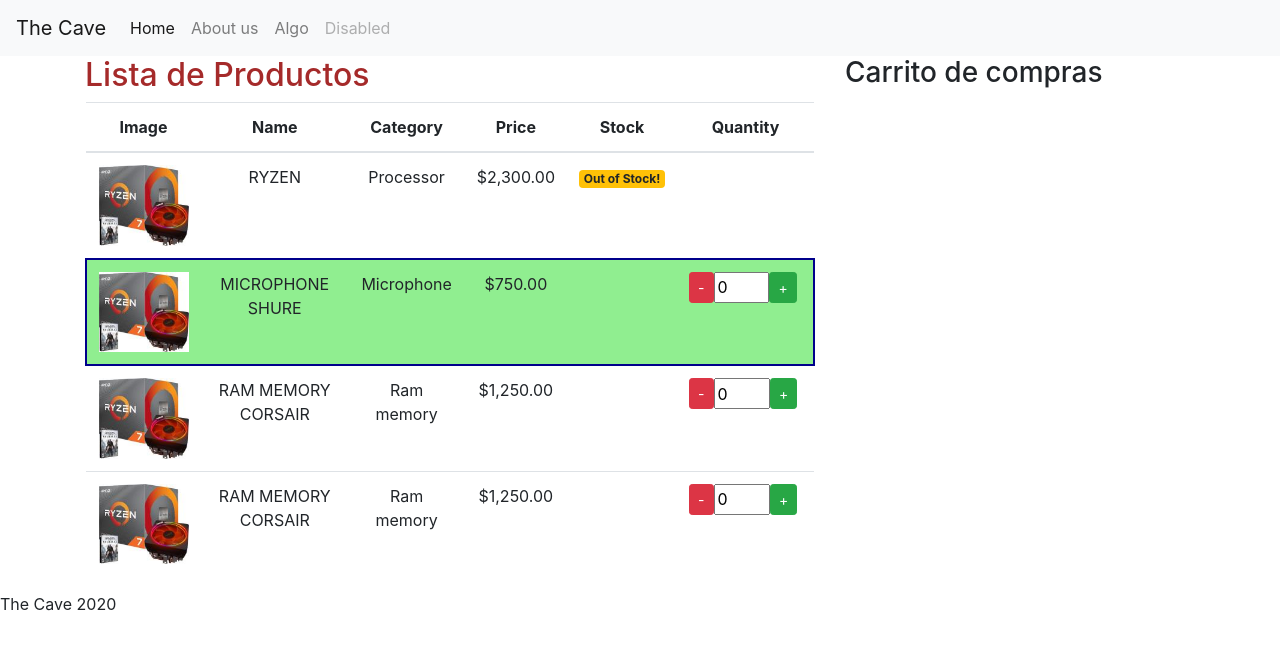
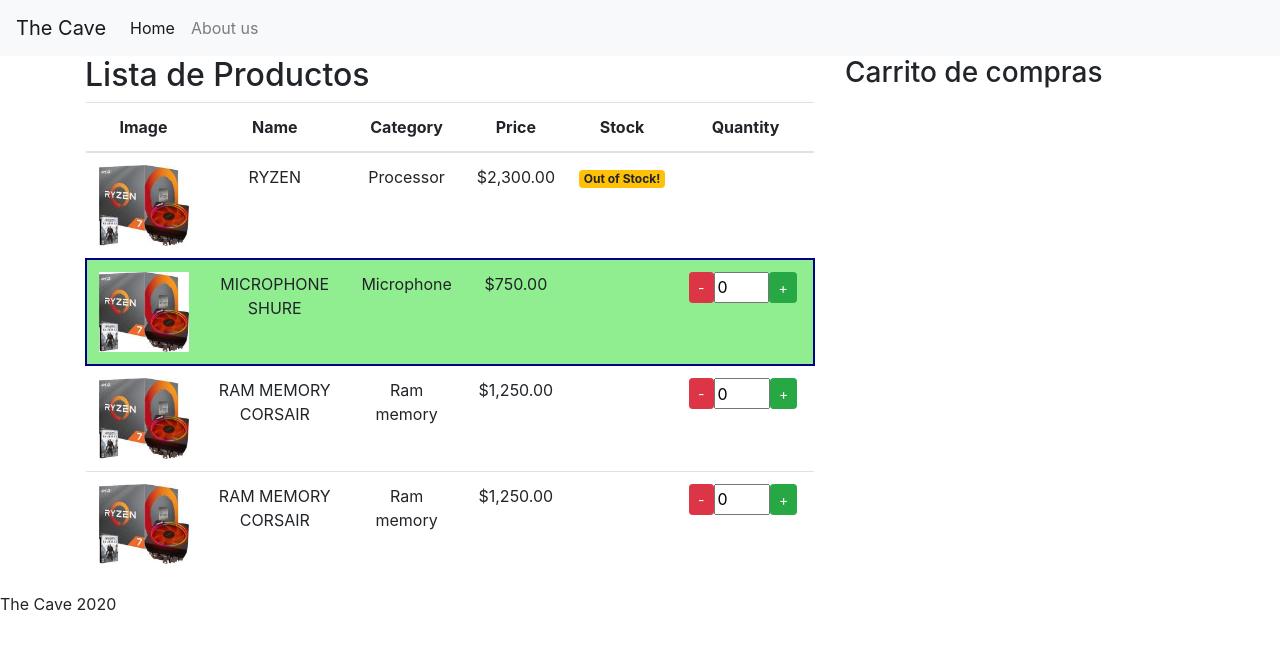
Before and after one commit to FrankZappato/angular-lacueva, an Angular app: page /products in a window 1280 px wide. Shown: the top 650 px of the page. Built offline with nearby package versions, Linux system fonts and the light colour scheme.

Commit message:
added router, refactor Products-components for routes

```diff
--- a/src/app/app.component.html
+++ b/src/app/app.component.html
@@ -1,27 +1,21 @@
 <nav class="navbar navbar-expand-lg navbar-light bg-light">
-  <a class="navbar-brand" href="#">{{title}}</a>
+  <a class="navbar-brand" [routerLink]="['/products']">{{title}}</a>
   <button class="navbar-toggler" type="button" data-toggle="collapse" data-target="#navbarNav" aria-controls="navbarNav" aria-expanded="false" aria-label="Toggle navigation">
     <span class="navbar-toggler-icon"></span>
   </button>
   <div class="collapse navbar-collapse" id="navbarNav">
     <ul class="navbar-nav">
       <li class="nav-item active">
-        <a class="nav-link" href="#">Home <span class="sr-only">(current)</span></a>
+        <a class="nav-link" [routerLink]="['/']">Home <span class="sr-only">(current)</span></a>
       </li>
       <li class="nav-item">
-        <a class="nav-link" href="#">About us</a>
-      </li>
-      <li class="nav-item">
-        <a class="nav-link" href="#">Algo</a>
-      </li>
-      <li class="nav-item">
-        <a class="nav-link disabled" href="#" tabindex="-1" aria-disabled="true">Disabled</a>
+        <a class="nav-link" [routerLink]="['/about']">About us</a>
       </li>
     </ul>
   </div>
 </nav>
 <div class="container">
-  <app-thecave-products></app-thecave-products>
+  <router-outlet></router-outlet>
 </div>
 <footer>
   {{title}} 2020
--- a/src/app/app.module.ts
+++ b/src/app/app.module.ts
@@ -11,6 +11,7 @@
 import { ThecaveProductsComponent } from './thecave-products/thecave-products.component';
 import { ThecaveCartComponent } from './thecave-cart/thecave-cart.component';
 
+
 @NgModule({
   declarations: [
     AppComponent,
@@ -22,7 +23,7 @@
   imports: [
     BrowserModule,
     AppRoutingModule,
-    FormsModule
+    FormsModule,
   ],
   providers: [],
   bootstrap: [AppComponent]
--- a/src/app/products-list/products-list.component.css
+++ b/src/app/products-list/products-list.component.css
@@ -1,6 +1,3 @@
-h2{
-    color: brown;
-}
 .clearance{
     border : 2px solid darkblue;
     background-color : lightgreen;
```
Also changed, not shown: src/app/app-routing/app-routing.module.ts (+20 -3 lines).
